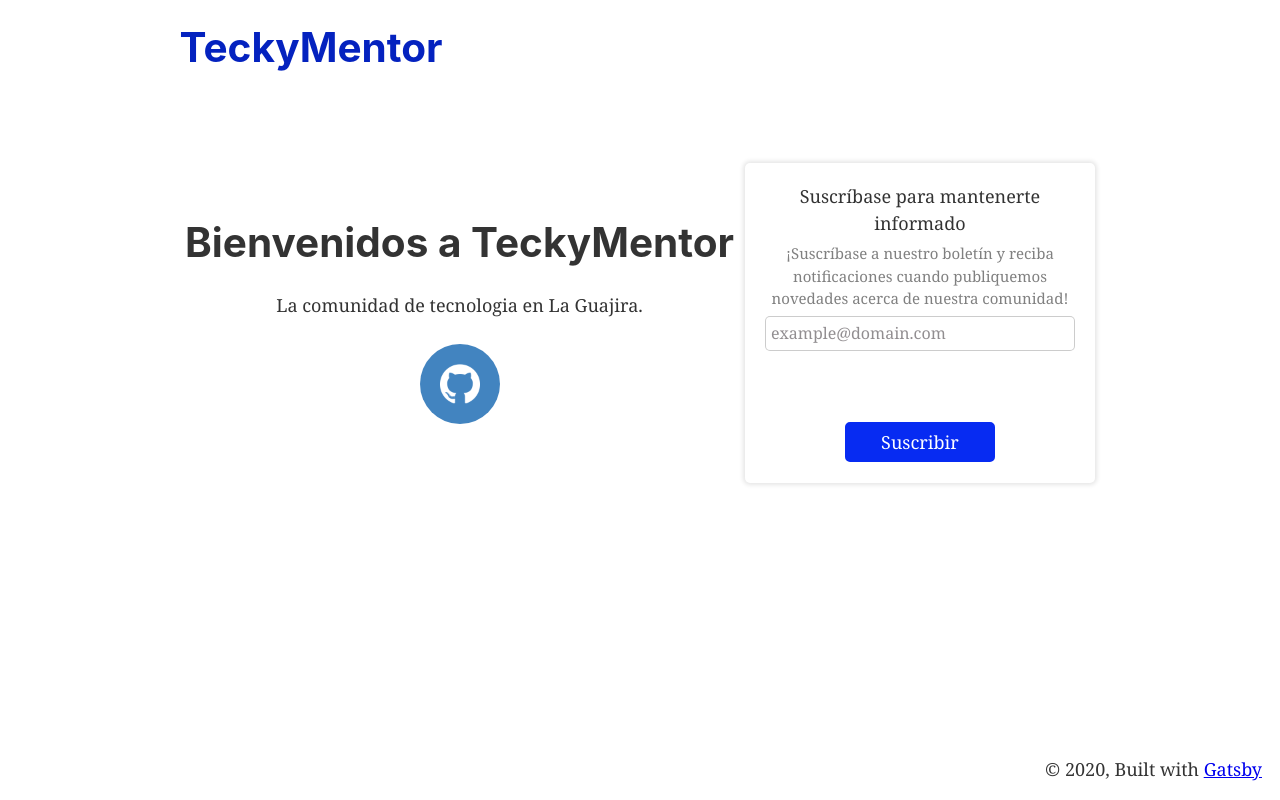
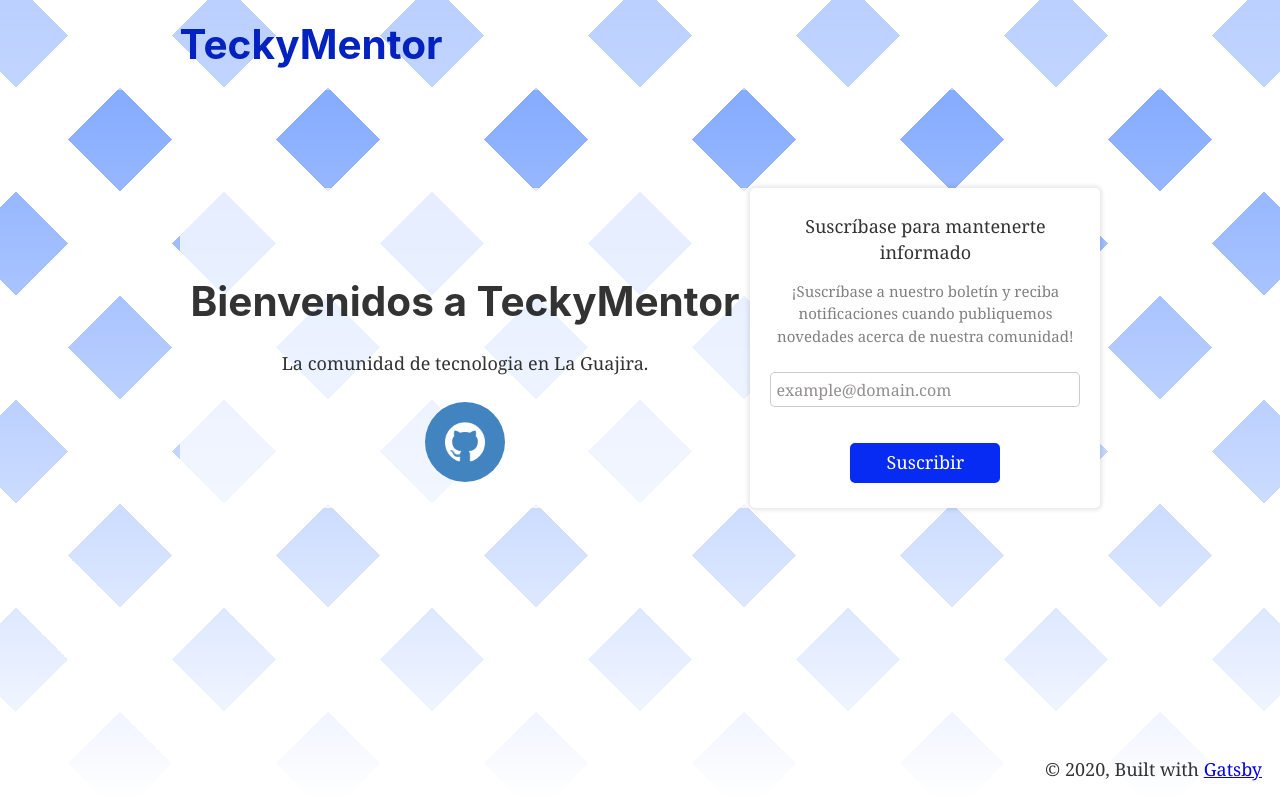
Before and after one commit to TeckyMentor/teckymentor.github.io, a Gatsby site: page / in a window 1280 px wide. Built offline with nearby package versions, Linux system fonts and the light colour scheme; Gatsby itself is replaced by a stand-in of ours.

Commit message:
Background cube

```diff
--- a/src/components/header.jsx
+++ b/src/components/header.jsx
@@ -6,15 +6,15 @@ const Header = ({ siteTitle }) => {
   return (
     <header
       style={{
-        background: "transparent",
-        marginBottom: "1.45rem",
+        background: "rgba(255, 255, 255, 0.5)",
+        marginBottom: "1rem",
       }}
     >
       <div
         style={{
           margin: "0 auto",
           maxWidth: 960,
-          padding: "1.45rem 1.0875rem",
+          padding: "1.25rem 1.0875rem",
         }}
       >
         <h1 style={{ margin: 0 }}>
--- a/src/pages/index.jsx
+++ b/src/pages/index.jsx
@@ -6,7 +6,12 @@ import "../static/styles/main.scss";
 
 const IndexPage = () => {
   return (
-    <Layout>
+    <Layout
+      style={{
+        background:
+          "linear-gradient(45deg, rgb(76, 0, 255), transparent), repeating-linear-gradient(45deg, rgb(185, 0, 255) 0%, rgb(185, 0, 255) 5%, transparent 5%, transparent 10%), rgb(216, 118, 255) repeating-linear-gradient(-45deg, rgba(185, 0, 255, 0.5) 0%, rgba(185, 0, 255, 0.5) 5%, transparent 5%, transparent 10%)",
+      }}
+    >
       <SEO title="Home" />
       <div className="hero">
         <section className="hero-section">
--- a/src/static/styles/components/EmailListForm.scss
+++ b/src/static/styles/components/EmailListForm.scss
@@ -10,7 +10,7 @@ $color-secondary: #0742f2;
   flex-direction: column;
   height: 320px;
   justify-content: space-around;
-  margin: 40px auto;
+  margin: 10vh auto;
   max-width: 350px;
   padding: 20px;
   width: 100%;
@@ -58,9 +58,9 @@ $color-secondary: #0742f2;
   display: flex;
   flex-direction: column;
   font-size: 16px;
-  height: 85px;
+  height: 50px;
   line-height: 1.4;
-  margin-bottom: 20px;
+  margin: 10px;
   width: 100%;
 }
 
--- a/src/static/styles/main.scss
+++ b/src/static/styles/main.scss
@@ -7,13 +7,36 @@ $color-instagram: #527fa6;
 $color-linkedin: #006599;
 $color-facebook: #3b5a9b;
 
+body {
+  background: linear-gradient(360deg, rgb(255, 255, 255), transparent),
+    repeating-linear-gradient(
+      45deg,
+      rgb(255, 255, 255) 0%,
+      rgb(255, 255, 255) 5%,
+      transparent 5%,
+      transparent 10%
+    ),
+    rgb(118, 161, 255)
+      repeating-linear-gradient(
+        -45deg,
+        rgba(255, 255, 255, 1) 0%,
+        rgba(255, 255, 255, 1) 5%,
+        transparent 5%,
+        transparent 10%
+      );
+}
+
 .hero {
   display: flex;
   justify-content: space-between;
 
   &-section {
+    background-color: rgba(255, 255, 255, 0.75);
     margin: auto;
     text-align: center;
+    padding: 10% 0;
+    width: 70%;
+    height: 320px;
   }
 }
 
```
Also changed, not shown: 1 other file.
